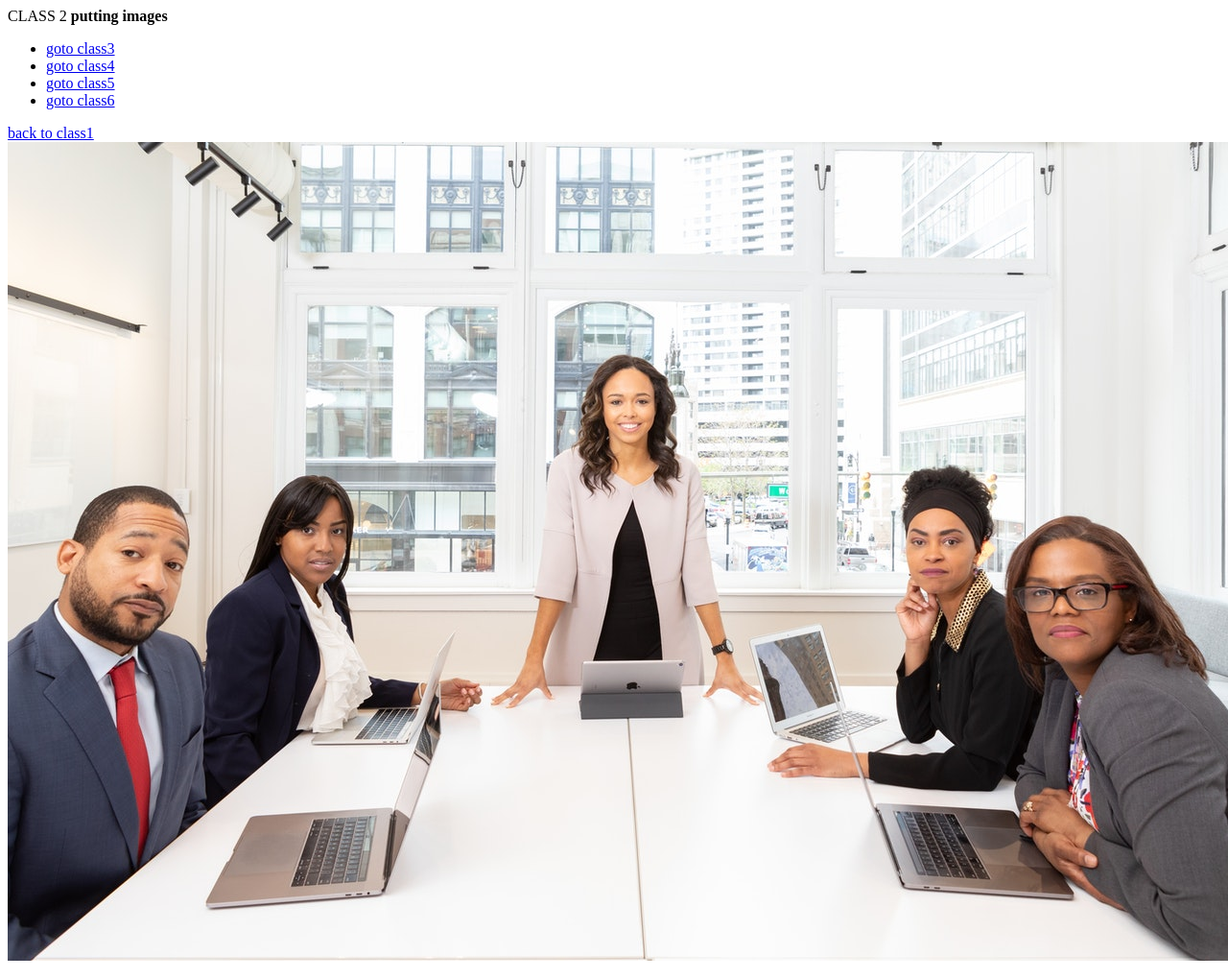
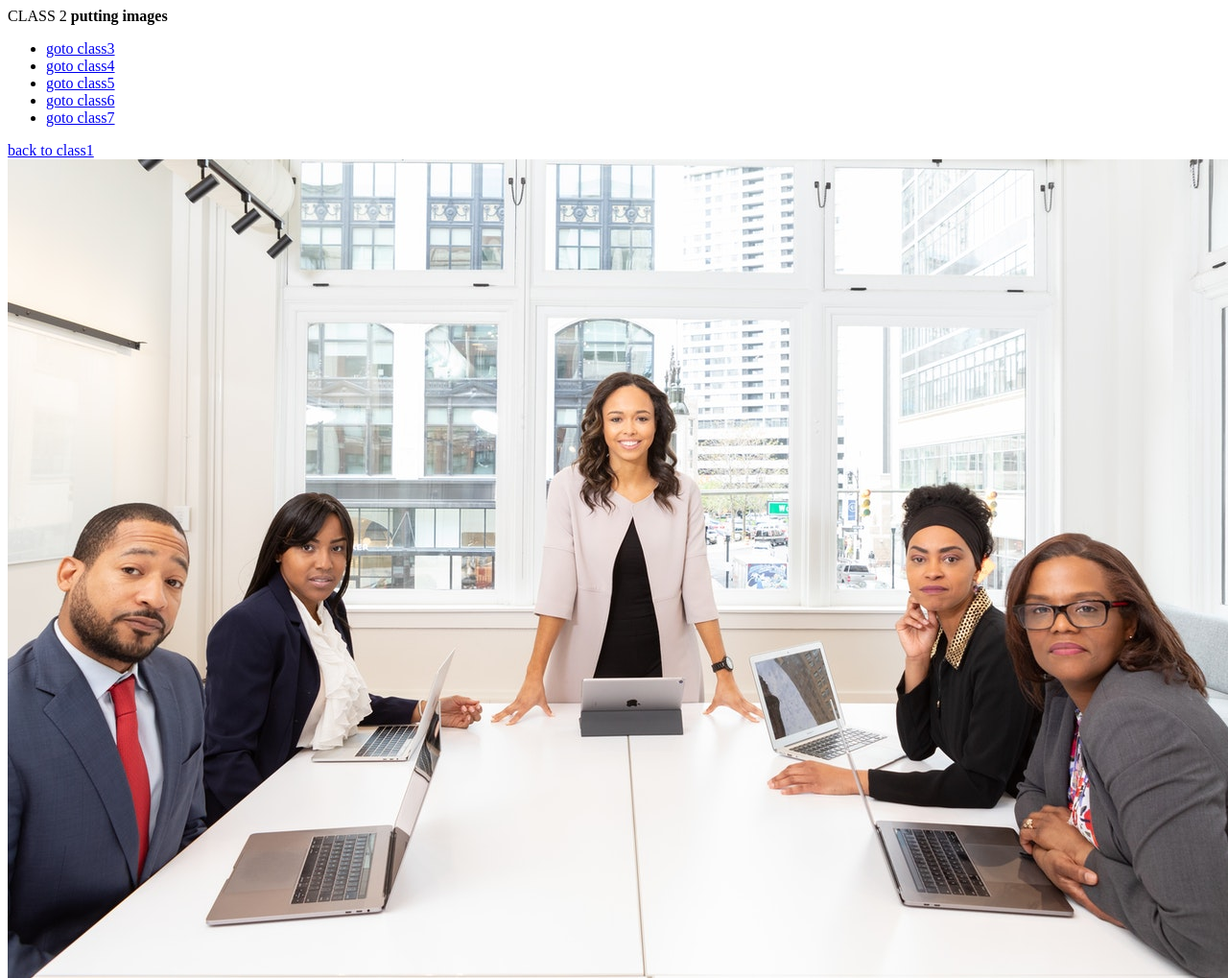
Before and after one commit to chumacloud/3months, a plain HTML site: page index2.html in a window 1280 px wide. Shown: the top 1019 px of the page at 96% size. Drawn offline with Linux system fonts and the light colour scheme.

Commit message:
Added index7, style7 and image for display properties

```diff
--- a/index2.html
+++ b/index2.html
@@ -13,6 +13,7 @@
         <li><a href="index4.html" target="_blank">goto class4</a> <br>
         <li><a href="index5.html" target="_blank">goto class5</a> </li>
         <li><a href="index6.html" target="_blank">goto class6</a> </li>
+        <li><a href="index7.html" target="_blank">goto class7</a> </li>
     </ul>
     <a href="index.html">back to class1</a>
 
```
Also changed, not shown: index.html (+1 -0 lines), index3.html (+1 -0 lines), index4.html (+1 -0 lines), index5.html (+1 -0 lines).
